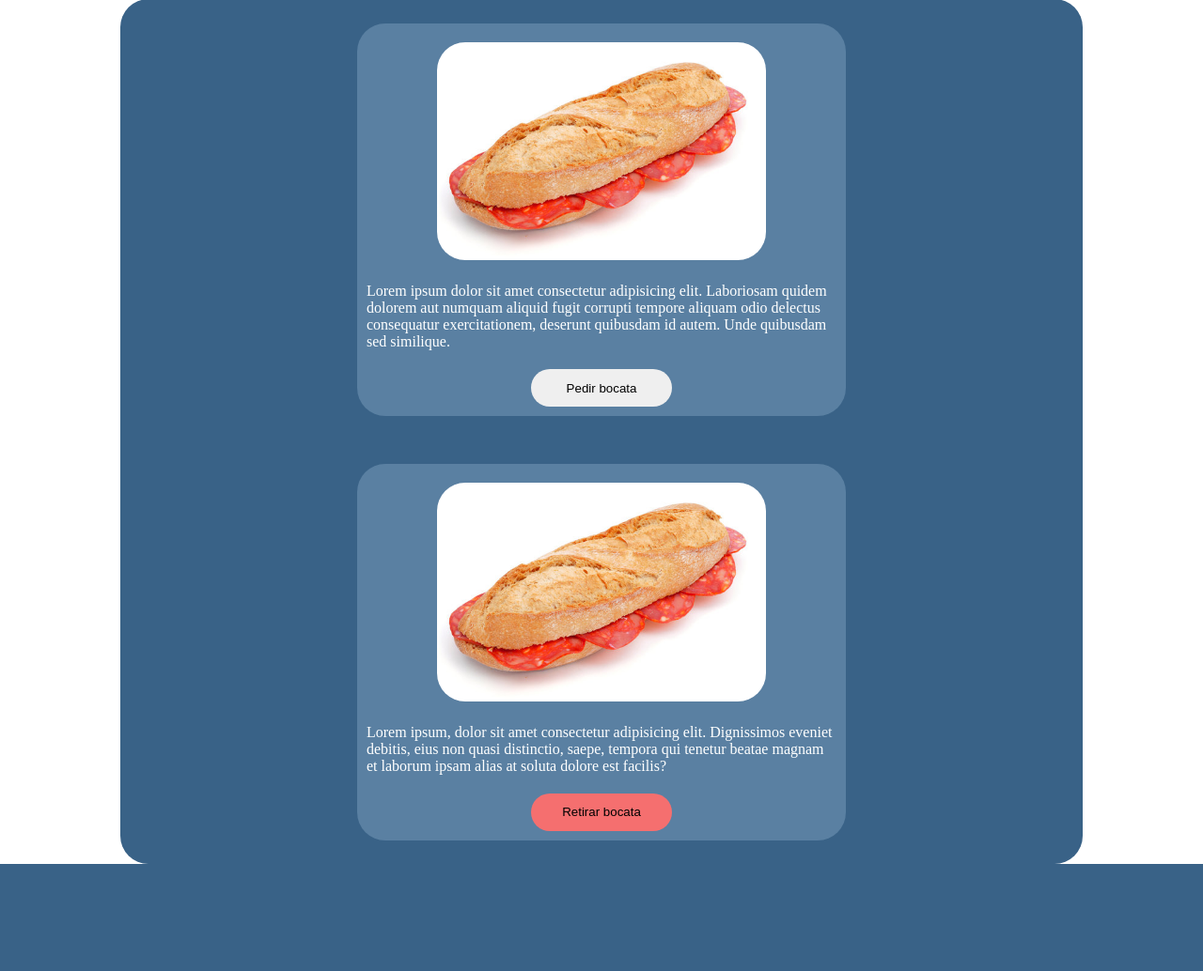
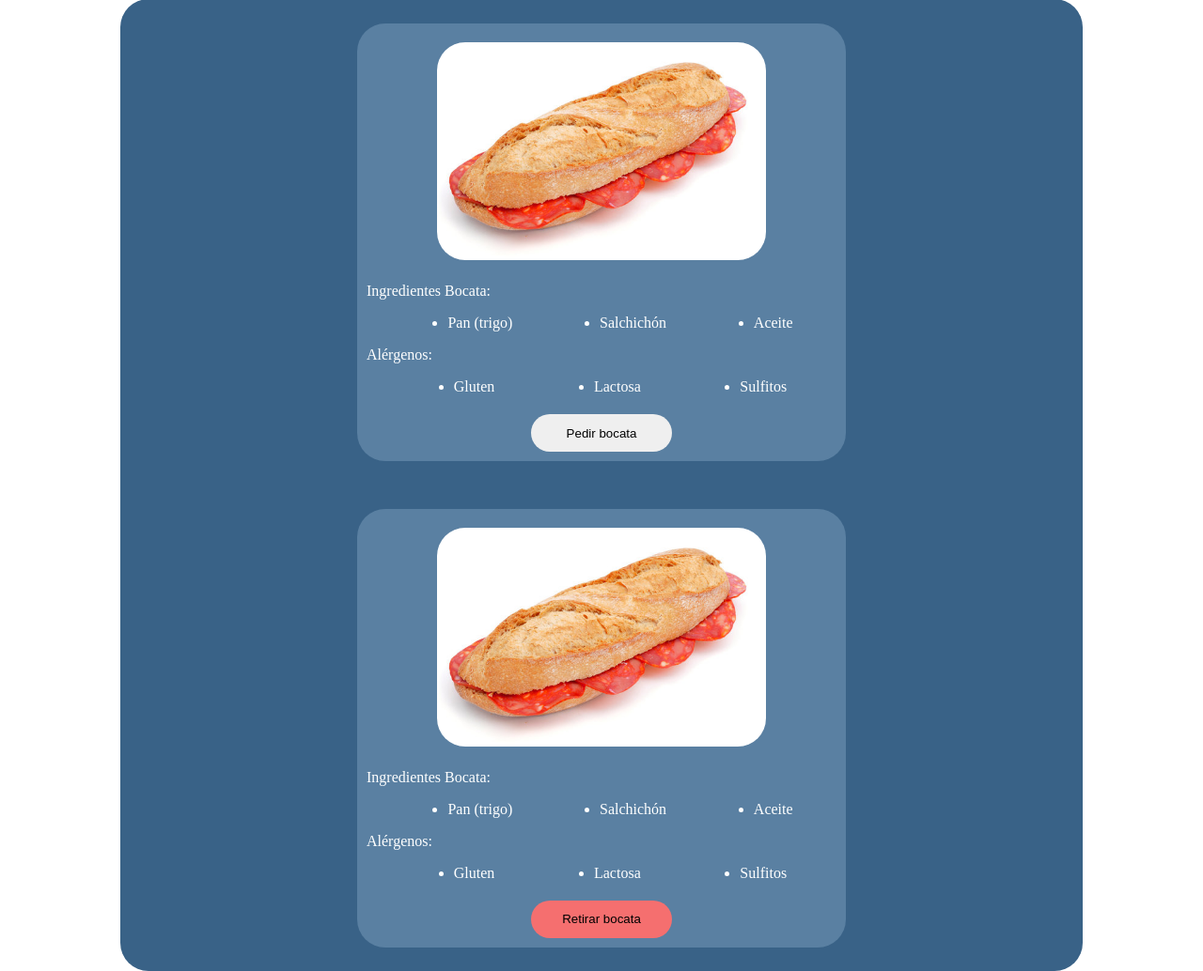
Before and after one commit to luciaver/TRABAJOBOC, a PHP site: page /inicio_user.html in a window 1280 px wide. Shown: the part 169-1203 px from the top of the page at 94% size. Before the commit the page ends 1089 px from the top, so only its background shows below. Run offline with PHP 8.4, Linux system fonts and the light colour scheme.

Commit message:
Se ha modifica el texto que tenia los bocatas de inicio_user, tambien se a modificado los pedidos de historial de pedidos, ahora te tiene tres fases, pedido(rojo), Preparado(verde claro) y retirado (verde oscuro)

```diff
--- a/historial_pedidos.html
+++ b/historial_pedidos.html
@@ -63,14 +63,14 @@
                     <td>Frio</td>
                     <td>21-01-2025</td>
                     <td>2,50 €</td>
-                    <td><button class="btn-retirado">Haciendo</button></td>
+                    <td><button class="btn-haciendo">Haciendo</button></td>
                 </tr>
                 <tr>
                     <td>Queso</td>
                     <td>Frio</td>
                     <td>19-01-2025</td>
                     <td>3 €</td>
-                    <td><button class="btn-retirado">Retirado</button></td>
+                    <td><button class="btn-preparado">Preparado</button></td>
                 </tr>
                 <tr>
                     <td>Lomo</td>
--- a/inicio_user.html
+++ b/inicio_user.html
@@ -33,7 +33,20 @@
             </div>
 
             <div class="div_descripcion">
-                <p>Lorem ipsum dolor sit amet consectetur adipisicing elit. Laboriosam quidem dolorem aut numquam aliquid fugit corrupti tempore aliquam odio delectus consequatur exercitationem, deserunt quibusdam id autem. Unde quibusdam sed similique.</p>
+                <p>Ingredientes Bocata:</p>
+
+                <ul>
+                    <li>Pan (trigo)</li>
+                    <li>Salchichón</li>
+                    <li>Aceite</li>
+                </ul>
+
+                <p>Alérgenos:</p>
+                <ul>
+                    <li>Gluten</li>
+                    <li>Lactosa</li>
+                    <li>Sulfitos</li>
+                </ul>
             </div>
 
             <div class="div_boton">
@@ -47,7 +60,20 @@
             </div>
 
             <div class="div_descripcion">
-                <p>Lorem ipsum, dolor sit amet consectetur adipisicing elit. Dignissimos eveniet debitis, eius non quasi distinctio, saepe, tempora qui tenetur beatae magnam et laborum ipsam alias at soluta dolore est facilis?</p>
+                <p>Ingredientes Bocata:</p>
+
+                <ul>
+                    <li>Pan (trigo)</li>
+                    <li>Salchichón</li>
+                    <li>Aceite</li>
+                </ul>
+
+                <p>Alérgenos:</p>
+                <ul>
+                    <li>Gluten</li>
+                    <li>Lactosa</li>
+                    <li>Sulfitos</li>
+                </ul>
             </div>
 
             <div class="div_boton">
--- a/user.css
+++ b/user.css
@@ -173,6 +173,28 @@ th, td {
     text-align: center;
     padding: 8px;
 }
+
+.btn-haciendo {
+    background-color: red;
+    color: white;
+    border: none;
+    padding: 5px 10px;
+    border-radius: 5px;
+    cursor: default;
+    font-weight: bold;
+}
+
+.btn-preparado {
+    background-color: rgb(96, 191, 7);
+    color: white;
+    border: none;
+    padding: 5px 10px;
+    border-radius: 5px;
+    cursor: default;
+    font-weight: bold;
+}
+
+
 .btn-retirado {
     background-color: green;
     color: white;
```
